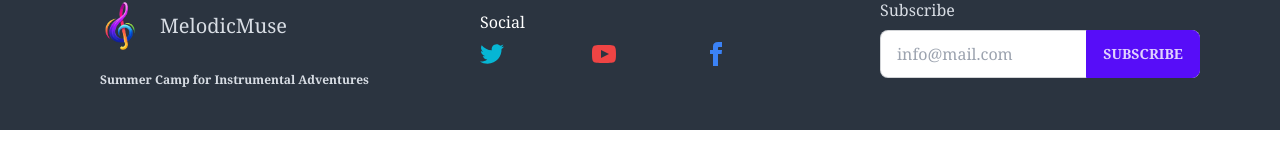
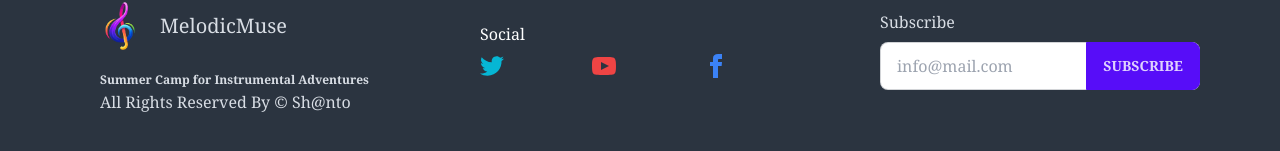
Before and after one commit to Shanto57575/music-summer-camp, a React (Vite) app: page / in a window 1280 px wide. Shown: the part 2185-2336 px from the top of the page. Before the commit the page ends 2315 px from the top, so only its background shows below. Built offline with nearby package versions, Linux system fonts and the light colour scheme; no server answers.

Commit message:
readme file added

```diff
--- a/src/Pages/Main/Home/Footer.jsx
+++ b/src/Pages/Main/Home/Footer.jsx
@@ -10,6 +10,7 @@ const Footer = () => {
 				<span className="ml-5 font-serif font-extrabold text-xs">
 					Summer Camp for Instrumental Adventures
 				</span>
+				<p className="ml-5">All Rights Reserved By © Sh@nto</p>
 			</div>
 			<div className="space-y-2 sm:w-full sm:mx-auto lg:w-80 mx-0">
 				<span className="text-white">Social</span>
```
Also changed, not shown: 1 other file (tests, documents, lock files or other folders).
